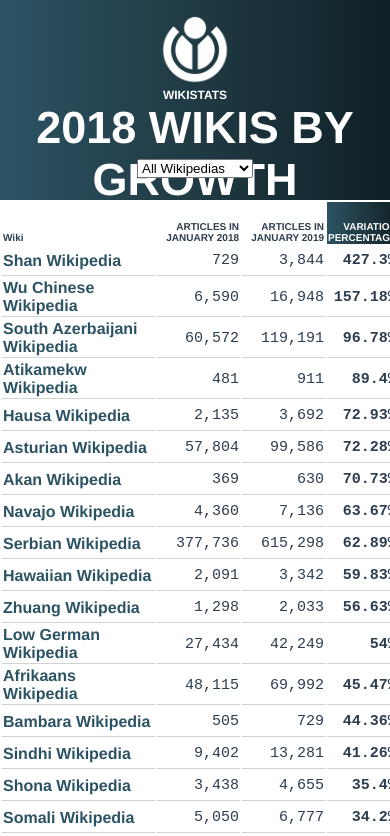
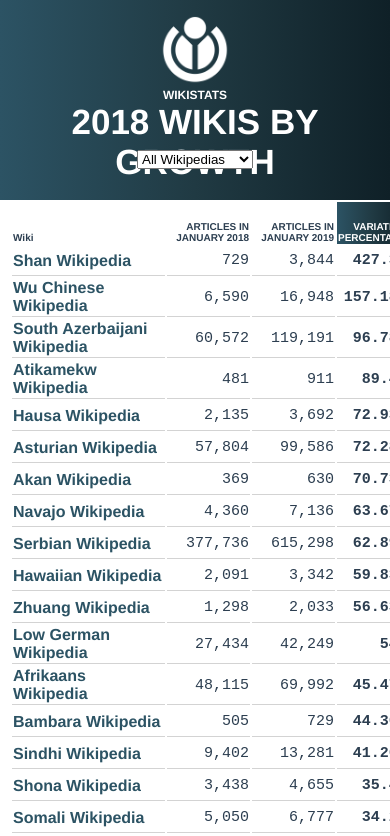
Before and after one commit to fdansv/wikigrowth, a Vue app: page / in a window 390 px wide. Shown: the top 836 px of the page. Built offline with nearby package versions, Linux system fonts and the light colour scheme.

Commit message:
adds changes for mobile

```diff
--- a/public/index.html
+++ b/public/index.html
@@ -14,11 +14,11 @@
     <meta http-equiv="X-UA-Compatible" content="IE=edge">
 
     <meta name="twitter:card" content="summary_large_image" />
-    <meta name="twitter:image" content="prev.png" />
+    <meta name="twitter:image" content="http://francisco.dance/wikigrowth/prev.png" />
     <meta name="twitter:image:alt" content="Wikistats - 2018 Wikis by growt" />
     <meta name="twitter:description" content="Which wikis grew the most in 2018?"/>
 
-    <meta name="viewport" content="width=device-width,initial-scale=1.0">
+    <meta name="viewport" content="width=device-width,initial-scale=0.80">
     <title>Wikistats - Wikipedias by growth</title>
   </head>
   <body>
--- a/src/components/WikiHeader.vue
+++ b/src/components/WikiHeader.vue
@@ -49,6 +49,11 @@
 
 		text-align: center;
 	}
+	@media only screen and (max-width: 600px) {
+	  .wikiheader {
+	    font-size: 35px;
+	  }
+	}
 	.logo {
 		width: 70px;
 		filter: brightness(0) invert(1);
--- a/src/components/WikisTable.vue
+++ b/src/components/WikisTable.vue
@@ -106,6 +106,8 @@
 <style scoped>
 .wikistable {
     margin: 0 auto;
+    padding-left: 10px;
+    padding-right: 10px;
 }
 .wikistable a {
     text-decoration: none;
```
